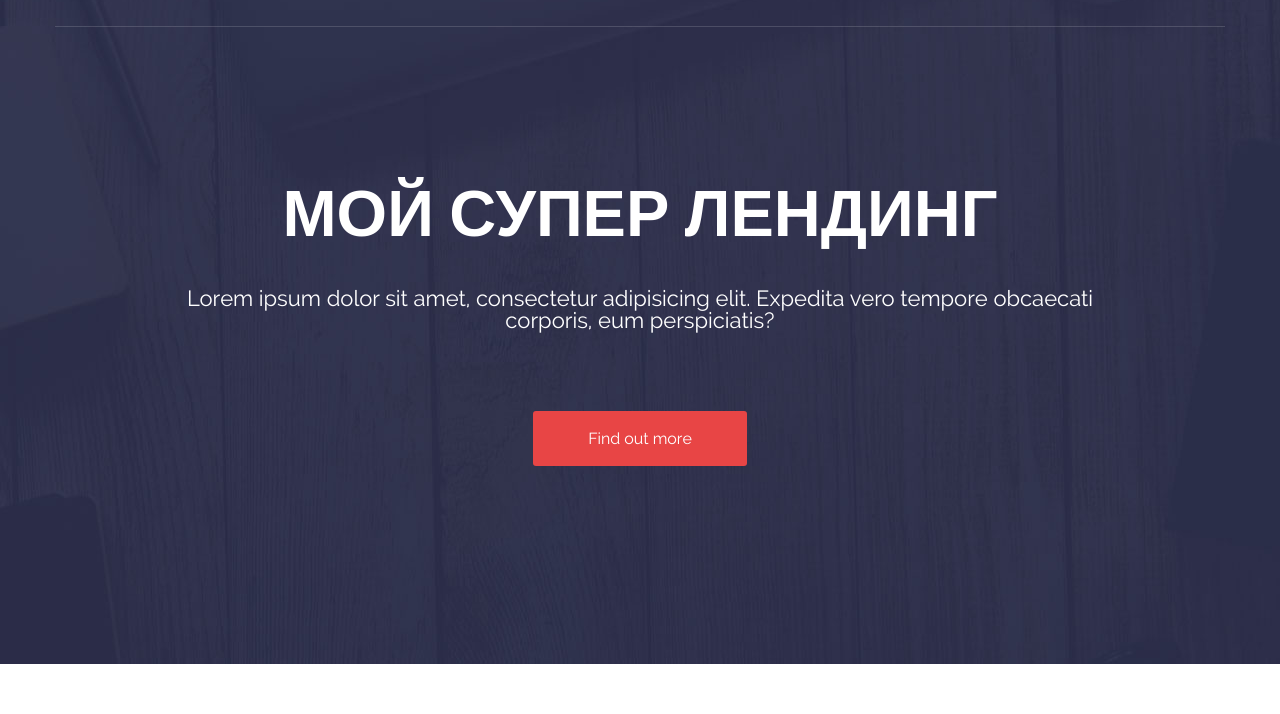
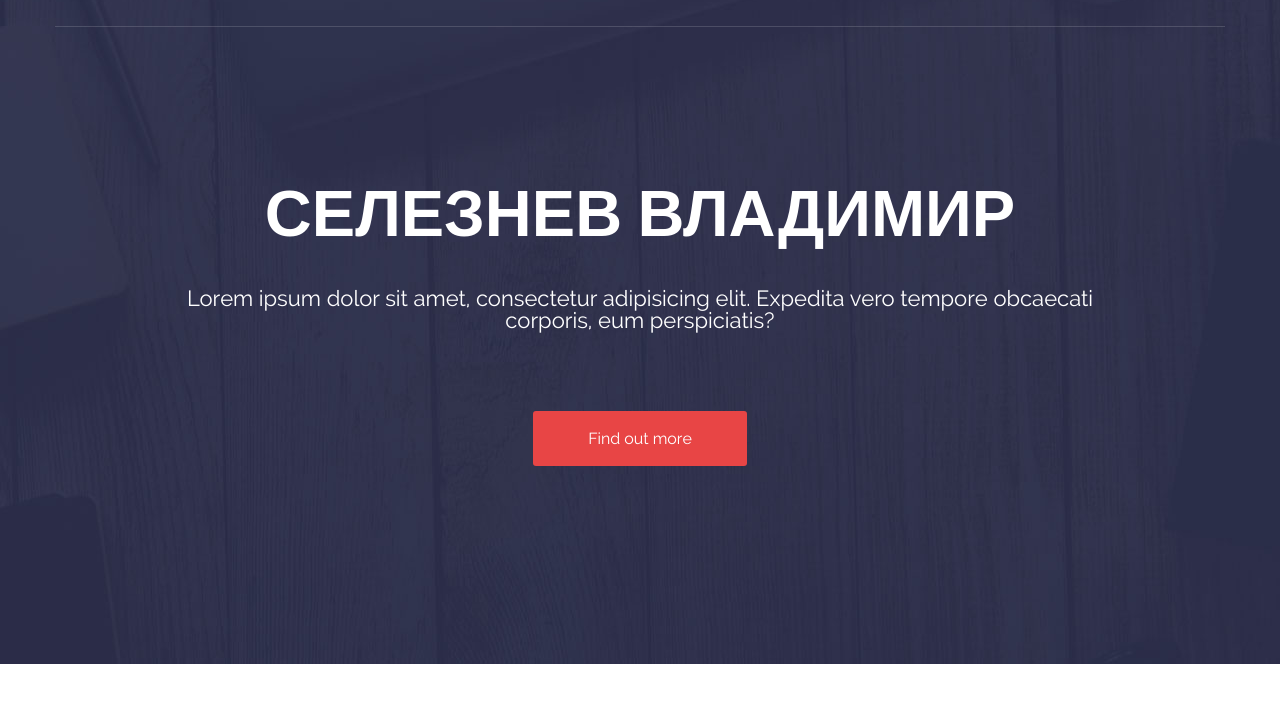
Before and after one commit to yoyasimf/Advanced-HTML-CSS-course, a plain HTML site: page index.html in a window 1280 px wide. Shown: the part 86-800 px from the top of the page. Drawn offline with nearby package versions, Linux system fonts and the light colour scheme.

Commit message:
Change heading

```diff
--- a/index.html
+++ b/index.html
@@ -59,7 +59,7 @@
     </div>
     <div class="container">
       <div class="musthead-content span10 span-lg-10 span-offset1 text-center">
-        <h1> Мой супер лендинг</h1>
+        <h1> Селезнев Владимир</h1>
         <p>Lorem ipsum dolor sit amet, consectetur adipisicing elit. Expedita vero tempore obcaecati corporis, eum perspiciatis?</p>
         <a href="#" class="button">Find out more</a>
       </div>
```
